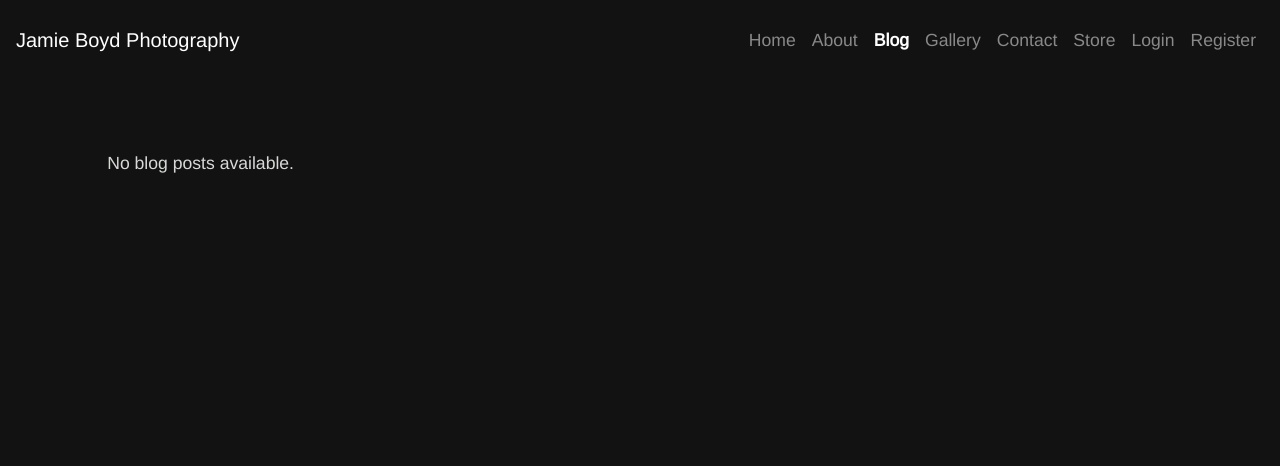
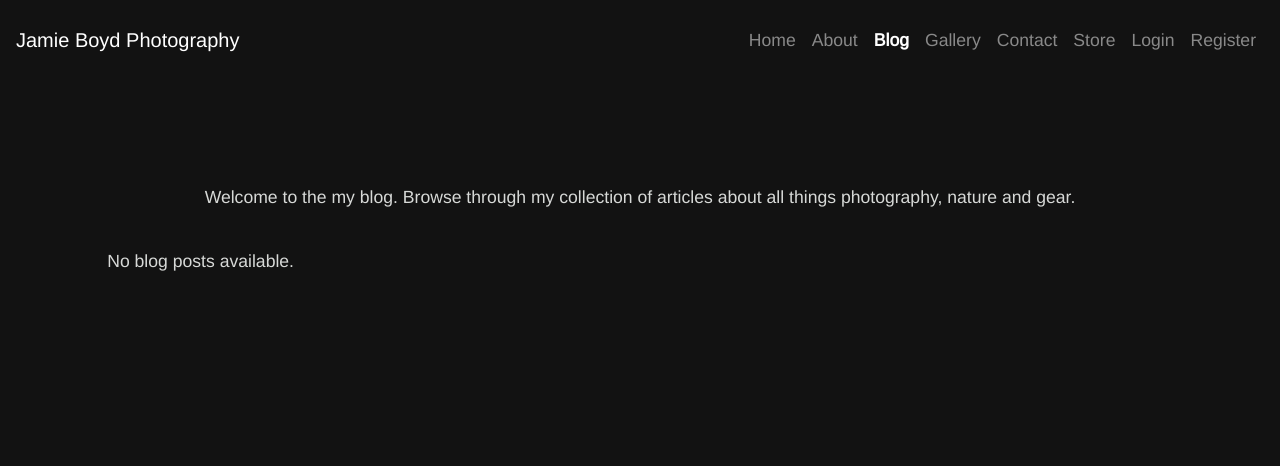
Before and after one commit to jboyd8/jamieboydphotography, a Django app: page /blog/blogs in a window 1280 px wide. Shown: the top 466 px of the page. Run offline with Django 3.2, Linux system fonts and the light colour scheme; data that the repository does not hold is empty; some libraries are stand-ins or nearby versions.

Commit message:
feat: added intro at top of the page

```diff
--- a/templates/blog/blogs.html
+++ b/templates/blog/blogs.html
@@ -8,6 +8,12 @@
 
 {% block content %}
 <section class="container">
+    <div class="row gallery-text">
+        <div class="col-12">
+            <p>Welcome to the my blog. Browse through my collection of articles about all things photography,
+            nature and gear.</p>
+        </div>
+    </div>
     <div class="row blogs-row">
         <!-- Flashes alerts -->
         {% include 'partials/_alerts.html' %}
```
